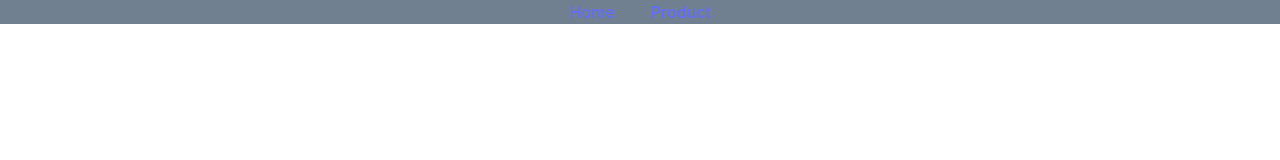
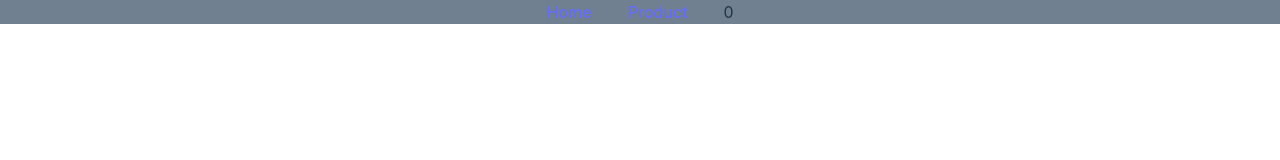
Before and after one commit to worsleyj/react-shopping-cart, a React (Vite) app: page /product/default in a window 1280 px wide. Shown: the top 160 px of the page. Built offline with nearby package versions, Linux system fonts and the light colour scheme.

Commit message:
add card quantity display to navbar

```diff
--- a/src/components/Nav.jsx
+++ b/src/components/Nav.jsx
@@ -1,12 +1,16 @@
 import { Link } from "react-router-dom";
+import { useState } from "react";
 import "../styles/Nav.css";
 
 const Nav = () => {
+  const [cartQuantity, setCartQuantity] = useState(0);
+
   return (
     <>
       <nav>
         <Link to="/">Home</Link>
         <Link to="product/default">Product</Link>
+        <div>{cartQuantity}</div>
       </nav>
     </>
   );
```
